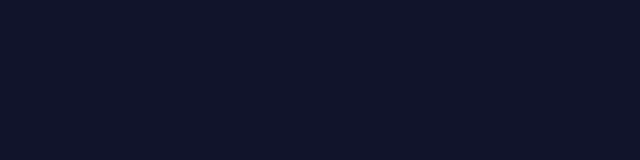
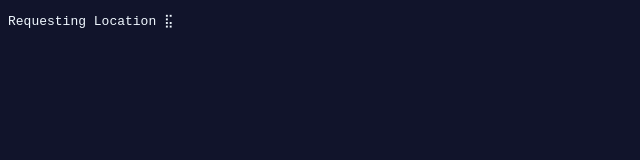
Before and after one commit to JulianKep/netlify_test, a plain HTML site: page index.html in a window 1280 px wide. Shown: the whole page, without its empty margins (0-640 px from the left). Drawn offline with Linux system fonts and the light colour scheme.

Commit message:
added throbber

```diff
--- a/client.js
+++ b/client.js
@@ -36,8 +36,10 @@ async function pullWeather(date_string, lat, lon) {
     var next_time_cloud_cover_under_40 = -1
 
 
+    //determine the index of the next time that the cloud cover ist less than p
+    //then determine if that timeframe is between sunrise and sunset
+    for(let i = time_index; i < array_of_cloud_covers.length; i++){
 
-    for(let i = time_index; i < array_of_cloud_covers.length; i++){
       if (array_of_cloud_covers[i] < 30) {
 
         const just_date = result.hourly.time[i].slice(0, 10)
@@ -56,14 +58,8 @@ async function pullWeather(date_string, lat, lon) {
           next_time_cloud_cover_under_40 = result.hourly.time[i].slice(11, 16) + " " + result.hourly.time[i].slice(8, 10) + "." + result.hourly.time[i].slice(5, 7) + "." + result.hourly.time[i].slice(0, 4);
           break
         }
-
-
       }
     }
-
-
-
-
 
 
     document.getElementById("weather_now").innerHTML = `
@@ -147,6 +143,17 @@ function update_location(highAcc){
 
 async function main(){
 
+
+  const throbber_string = "⣷⣯⣟⡿⢿⣻⣽⣾";
+  const throbber = document.getElementById("throbber")
+  var i = 0;
+  setInterval(() => {
+    throbber.innerHTML = "Requesting Location "+throbber_string[i]
+    i = (i + 1) % throbber_string.length;
+  }, 100)
+
+
+
   //Default Berlin
   var latitude = 52.52;
   var longitude = 13.41;
@@ -155,6 +162,8 @@ async function main(){
     [latitude, longitude] = await update_location(false);
   } catch(err) {
     console.log("using berlin as location", err.message);
+  } finally {
+    throbber.hidden = true
   }
 
   latitude.toFixed(2);
--- a/index.html
+++ b/index.html
@@ -8,6 +8,7 @@
     <link rel="stylesheet" href="style.css">
   </head>
   <body>
+    <p id="throbber"></p>
     <p id="location"></p>
     <p id="weather_now"></p>
     <p id="weather_today"></p>
```
